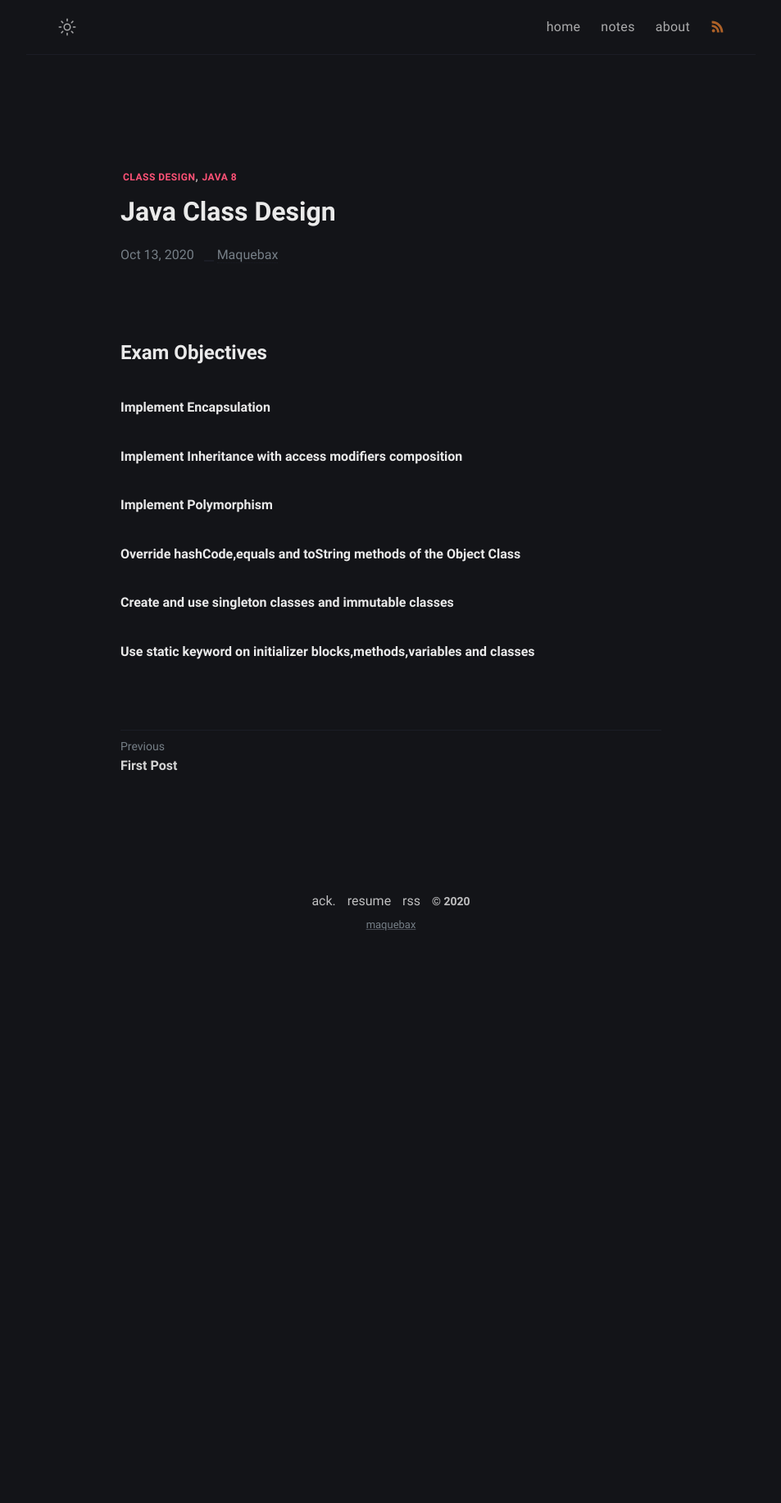
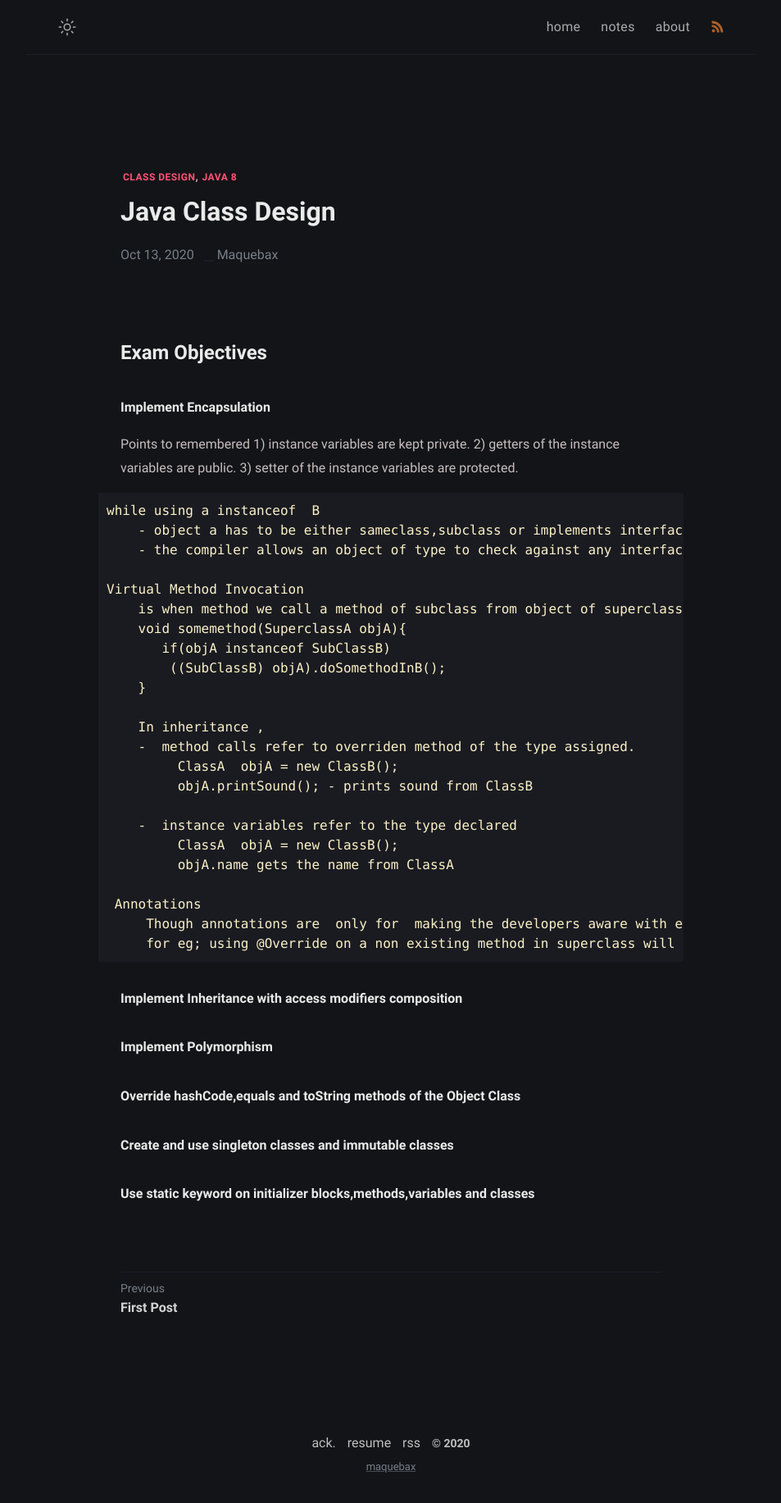
Before and after one commit to maquebax/maquebax.github.io, a Jekyll site: the page built from _posts/2020-10-13-Java Class Design.md, in a window 1280 px wide. Shown: the whole page at 82% size, without its empty margins (163-1116 px from the left). Built offline with Jekyll 4.4.1, drawn with Linux system fonts in a browser that asks for light colours; before the commit the page ends 1172 px from its top, so only the background shows below that.

Commit message:
java class design intro

```diff
--- a/_posts/2020-10-13-Java Class Design.md
+++ b/_posts/2020-10-13-Java Class Design.md
@@ -8,6 +8,36 @@ description: 1Z0-809 - Java Class Design
 
 # Exam Objectives
 ##### Implement Encapsulation
+   Points to remembered
+     1) instance variables are kept private.
+     2) getters of the instance variables are public.
+     3) setter of the instance variables are protected.
+
+
+    while using a instanceof  B
+        - object a has to be either sameclass,subclass or implements interface B
+        - the compiler allows an object of type to check against any interface but only the classes that are directly related.
+
+    Virtual Method Invocation
+        is when method we call a method of subclass from object of superclass
+        void somemethod(SuperclassA objA){
+           if(objA instanceof SubClassB)
+            ((SubClassB) objA).doSomethodInB();
+        }
+
+        In inheritance ,
+        -  method calls refer to overriden method of the type assigned.
+             ClassA  objA = new ClassB();
+             objA.printSound(); - prints sound from ClassB
+
+        -  instance variables refer to the type declared
+             ClassA  objA = new ClassB();
+             objA.name gets the name from ClassA
+
+     Annotations
+         Though annotations are  only for  making the developers aware with extra information, it can also make compile fail if the conventions intended is not followed.
+         for eg; using @Override on a non existing method in superclass will give you compilation error.
+
 ##### Implement Inheritance with access modifiers composition
 ##### Implement Polymorphism
 ##### Override hashCode,equals and toString methods of the Object Class
```
